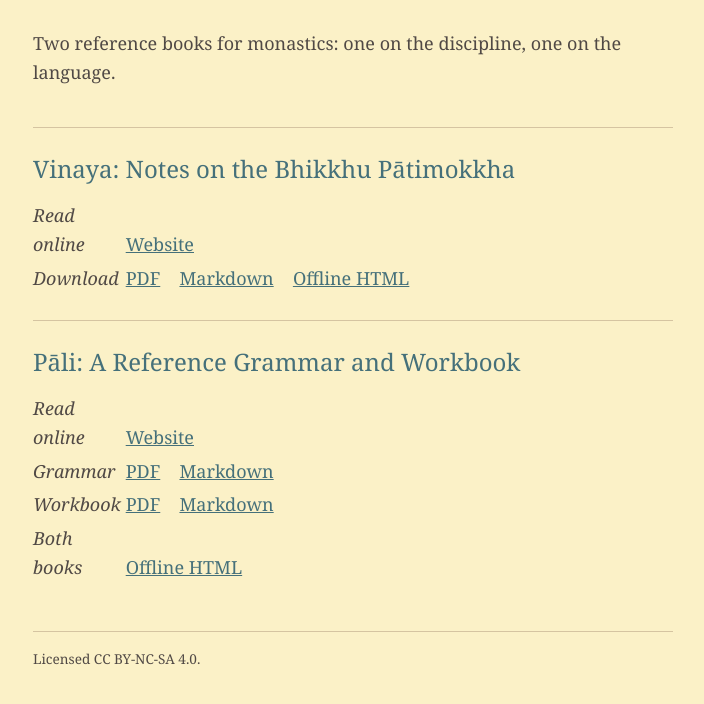
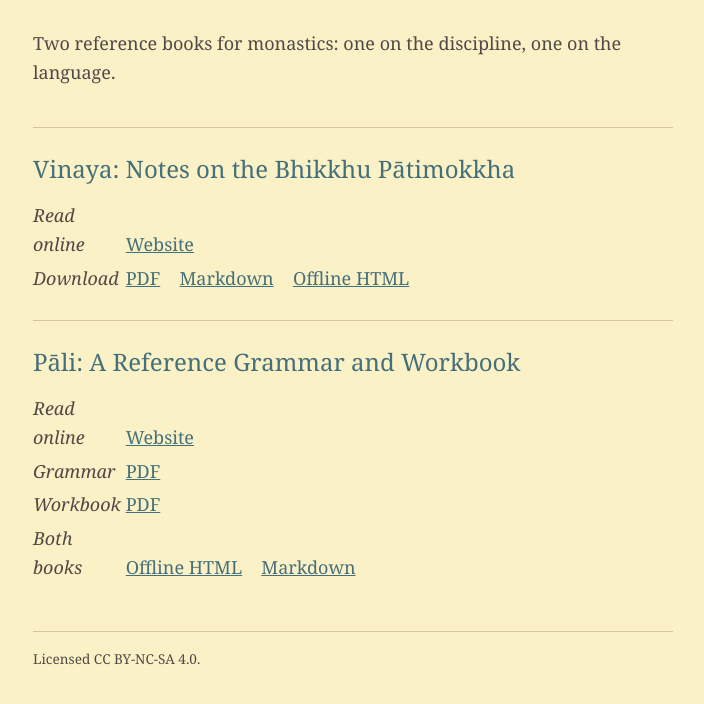
Before and after one commit to sajjhaya/sajjhaya.github.io, a plain HTML site: page index.html in a window 1280 px wide. Shown: the part 172-876 px from the top of the page, without its empty margins (287-991 px from the left). Drawn offline with Linux system fonts and the light colour scheme.

Commit message:
Pāli entry: Grammar and Workbook PDFs; Both books: offline HTML and Markdown zip

```diff
--- a/index.html
+++ b/index.html
@@ -24,8 +24,8 @@ footer{border-top:1px solid var(--rule);margin-top:1.4rem;padding-top:1rem;font-
 <p class="dl"><span class="vol">Download</span> <a href="https://sajjhaya.github.io/vinaya/pdf/sajjhaya-vinaya.pdf" download>PDF</a><a href="https://sajjhaya.github.io/vinaya/markdown/sajjhaya-vinaya-markdown.zip" download>Markdown</a><a href="https://sajjhaya.github.io/vinaya/html/sajjhaya-vinaya.html" download>Offline HTML</a></p></section>
 <section class="book"><h2><a href="https://sajjhaya.github.io/pali/site/">Pāli: A Reference Grammar and Workbook</a></h2>
 <p class="dl"><span class="vol">Read online</span> <a href="https://sajjhaya.github.io/pali/site/">Website</a></p>
-<p class="dl"><span class="vol">Grammar</span> <a href="https://sajjhaya.github.io/pali/pdf/sajjhaya-pali.pdf" download>PDF</a><a href="https://sajjhaya.github.io/pali/markdown/sajjhaya-pali.md" download>Markdown</a></p>
-<p class="dl"><span class="vol">Workbook</span> <a href="https://sajjhaya.github.io/pali/pdf/sajjhaya-pali-workbook.pdf" download>PDF</a><a href="https://sajjhaya.github.io/pali/markdown/sajjhaya-pali-workbook.md" download>Markdown</a></p>
-<p class="dl"><span class="vol">Both books</span> <a href="https://sajjhaya.github.io/pali/html/sajjhaya-pali.html" download>Offline HTML</a></p></section>
+<p class="dl"><span class="vol">Grammar</span> <a href="https://sajjhaya.github.io/pali/pdf/sajjhaya-pali.pdf" download>PDF</a></p>
+<p class="dl"><span class="vol">Workbook</span> <a href="https://sajjhaya.github.io/pali/pdf/sajjhaya-pali-workbook.pdf" download>PDF</a></p>
+<p class="dl"><span class="vol">Both books</span> <a href="https://sajjhaya.github.io/pali/html/sajjhaya-pali.html" download>Offline HTML</a><a href="https://sajjhaya.github.io/pali/markdown/sajjhaya-pali-markdown.zip" download>Markdown</a></p></section>
 <footer>Licensed CC BY-NC-SA 4.0.</footer>
 </main></body></html>
```
